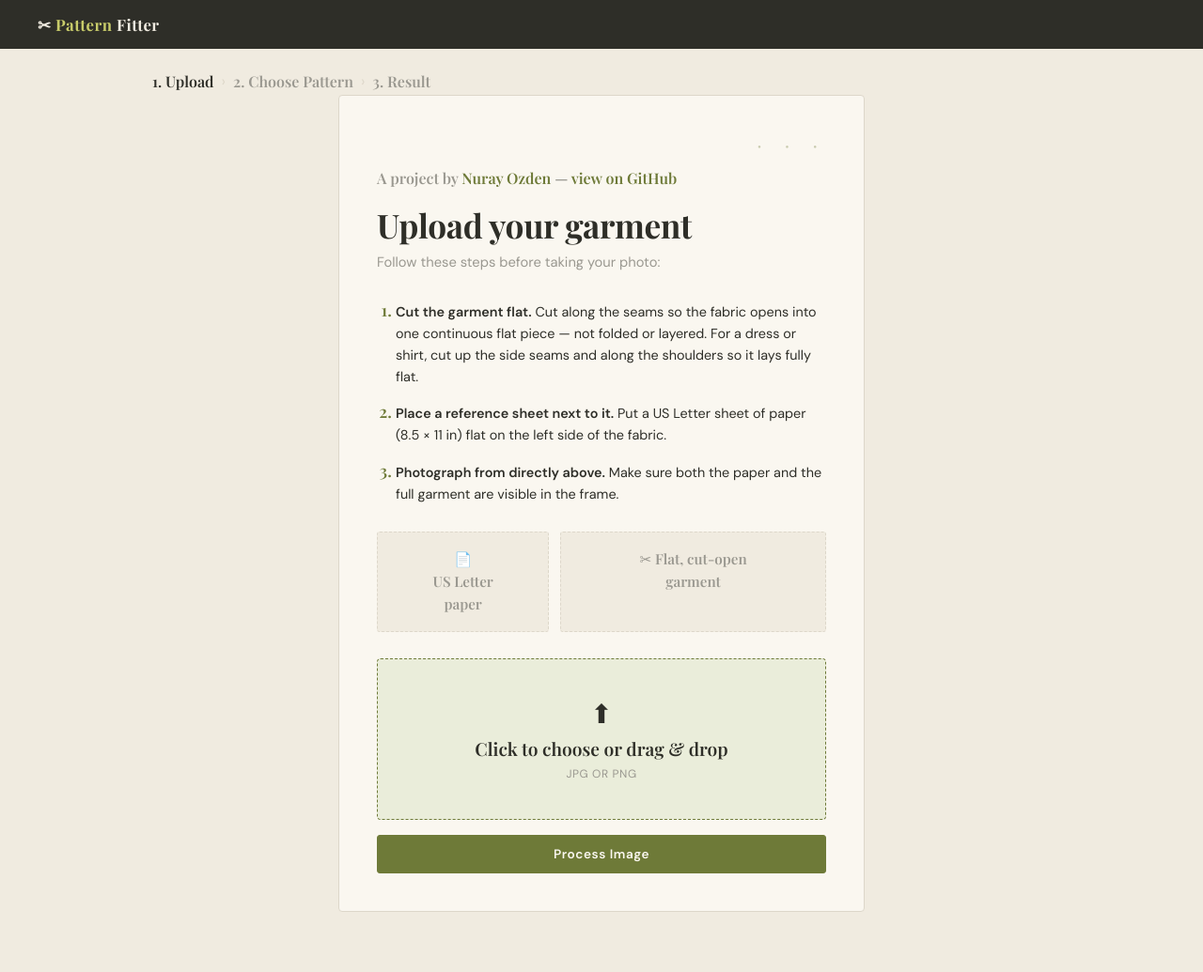
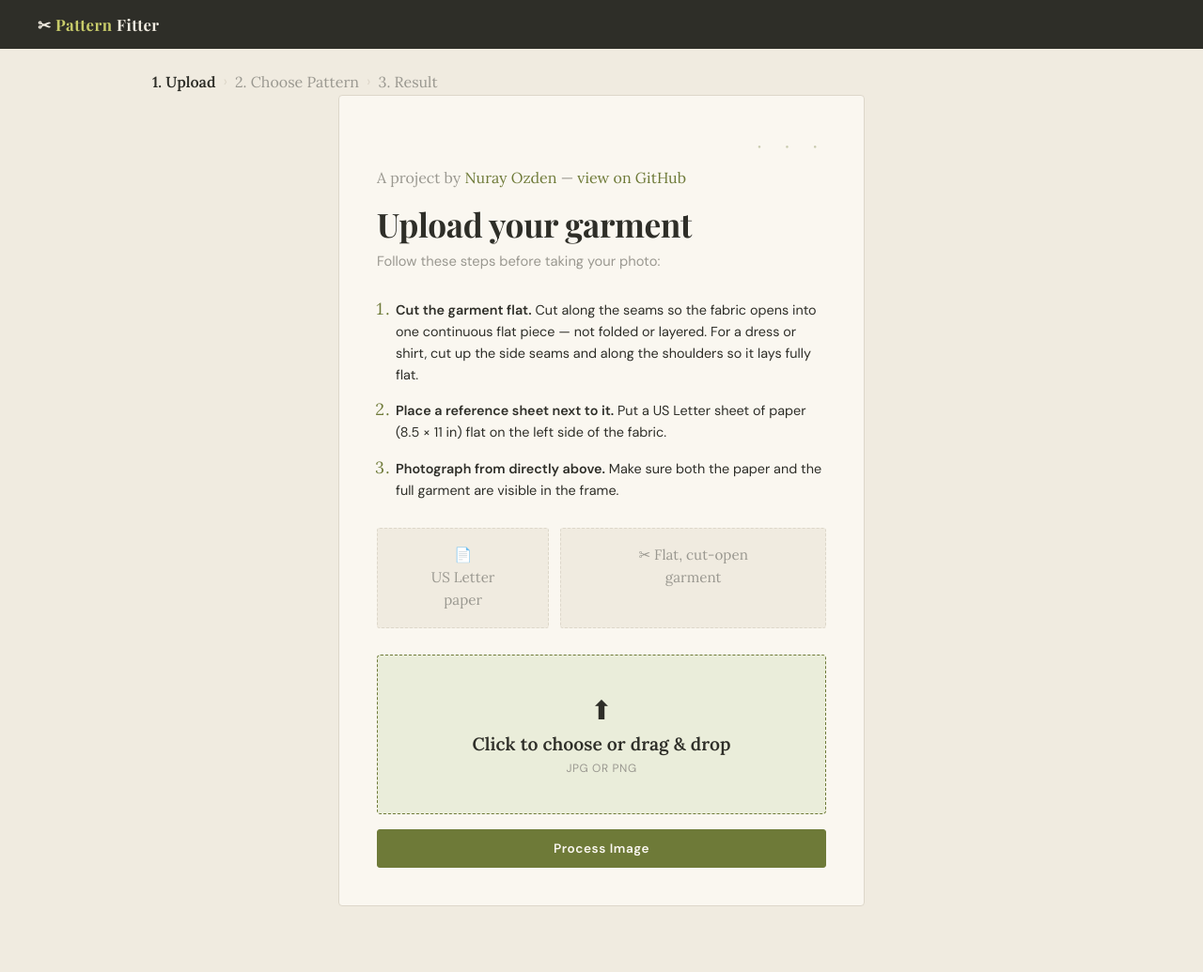
Before and after one commit to nurayyozden/Sewing-Pattern-Project, a Flask app: page / in a window 1280 px wide. Shown: the whole page at 94% size. After the commit the page ends 965 px from the top, so only its background shows below. Run offline with Flask 3, Linux system fonts and the light colour scheme; some web fonts are replaced.

Commit message:
Use Lora as open-source alternative to Gaya
Co-Authored-By: Claude Sonnet 4.6 <noreply@anthropic.com>

```diff
--- a/static/style.css
+++ b/static/style.css
@@ -1,13 +1,3 @@
-/* ── Self-hosted fonts ───────────────────────────────────────────────────── */
-@font-face {
-  font-family: 'Gaya';
-  src: url('/static/fonts/Gaya-Regular.woff2') format('woff2'),
-       url('/static/fonts/Gaya-Regular.otf') format('opentype');
-  font-weight: 400;
-  font-style: normal;
-  font-display: swap;
-}
-
 /* ── Variables ───────────────────────────────────────────────────────────── */
 :root {
   --cream:       #f0ebe0;
@@ -22,7 +12,7 @@
   --gray:        #9a9890;
   --white:       #faf7f0;
 
-  --hand: 'Gaya', 'Playfair Display', serif;
+  --hand: 'Lora', serif;
 }
 
 /* ── Reset & base ────────────────────────────────────────────────────────── */
--- a/templates/base.html
+++ b/templates/base.html
@@ -6,7 +6,7 @@
   <title>{% block title %}Sewing Pattern Fitter{% endblock %}</title>
   <link rel="preconnect" href="https://fonts.googleapis.com" />
   <link rel="preconnect" href="https://fonts.gstatic.com" crossorigin />
-  <link href="https://fonts.googleapis.com/css2?family=Playfair+Display:wght@600;700&family=DM+Sans:wght@400;500;600&display=swap" rel="stylesheet" />
+  <link href="https://fonts.googleapis.com/css2?family=Playfair+Display:wght@600;700&family=DM+Sans:wght@400;500;600&family=Lora:wght@400;600&display=swap" rel="stylesheet" />
   <link rel="stylesheet" href="{{ url_for('static', filename='style.css') }}" />
 </head>
 <body>
```
